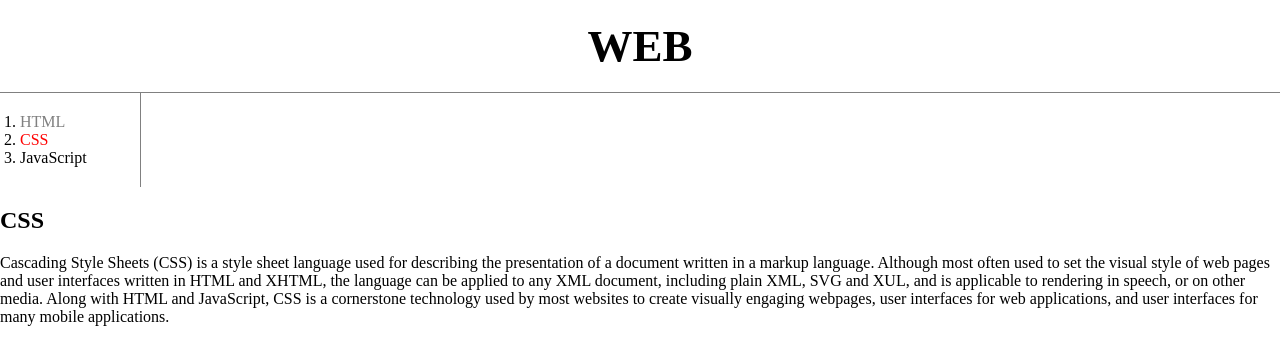
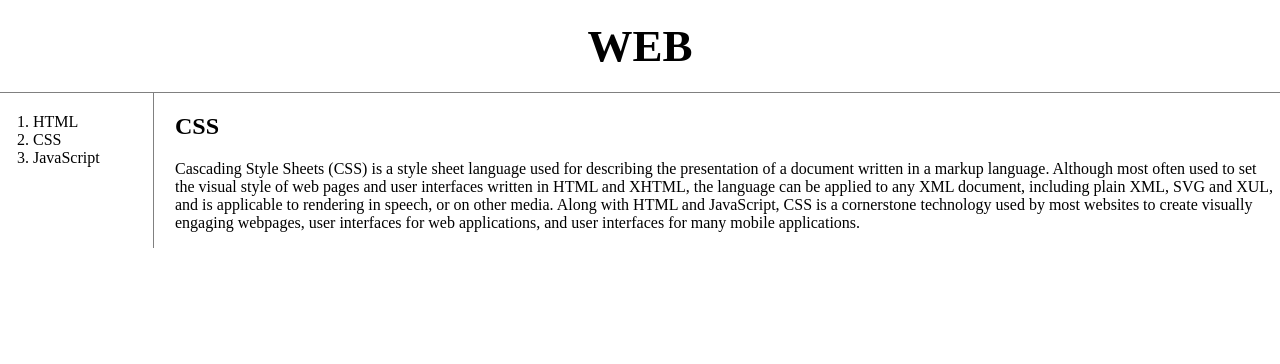
Before and after one commit to JunWookKim/web1, a plain HTML site: page 2.html in a window 1280 px wide. Drawn offline with Linux system fonts and the light colour scheme.

Commit message:
add grid
div, grid(fr)

```diff
--- a/2.html
+++ b/2.html
@@ -10,12 +10,6 @@
     a {
       color : black;
       text-decoration : none;
-    }
-    #active{
-      color : red;
-    }
-    .saw {
-      color : gray;
     }
     h1 {
       font-size : 45px;
@@ -30,13 +24,24 @@
       margin: 0;
       padding: 20px;
     }
+    #grid{
+      display: grid;
+      grid-template-columns: 150px 1fr;
+    }
+    #grid ol{
+      padding-left: 33px;
+    }
+    #grid #article{
+      padding-left: 25px;
+    }
   </style>
 </head>
 <body>
   <h1><a href="index.html">WEB</a></h1>
+  <div id="grid">
     <ol>
-    <li><a href="1.html" class="saw">HTML</a></li>
-    <li><a href="2.html" class="saw" id="active">CSS</a></li>
+      <li><a href="1.html">HTML</a></li>
+      <li><a href="2.html">CSS</a></li>
       <li><a href="3.html">JavaScript</a></li>
     </ol>
 <!--
@@ -46,9 +51,12 @@
     <li><a href="3.html"><font color = "red">JavaScript</font></a></li>
   </ol>
 -->
+    <div id="article">
       <h2>CSS</h2>
       <p>
       Cascading Style Sheets (CSS) is a style sheet language used for describing the presentation of a document written in a markup language. Although most often used to set the visual style of web pages and user interfaces written in HTML and XHTML, the language can be applied to any XML document, including plain XML, SVG and XUL, and is applicable to rendering in speech, or on other media. Along with HTML and JavaScript, CSS is a cornerstone technology used by most websites to create visually engaging webpages, user interfaces for web applications, and user interfaces for many mobile applications.
       </p>
+    </div>
+  </div>
 </body>
 </html>
```
Lines whose indentation alone changed are shown as unchanged.
